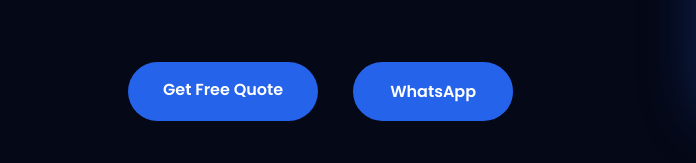
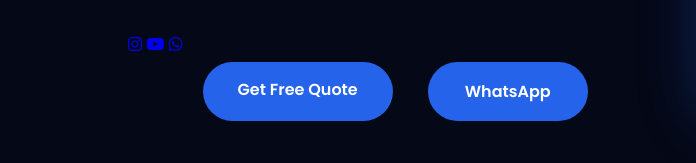
Before and after one commit to sainbharat474-coder/bharat-digital-solutions, a plain HTML site: page index.html in a window 1280 px wide. Shown: the part 637-800 px from the top of the page, 0-696 px from the left. Drawn offline with Linux system fonts and the light colour scheme; grey boxes are pictures that could not be loaded.

Commit message:
Update index.html

```diff
--- a/index.html
+++ b/index.html
@@ -73,6 +73,21 @@
         </p>
 
         <div class="hero-buttons">
+             <div class="hero-social">
+
+<a href="https://www.instagram.com/bs_digital_solution" target="_blank">
+<i class="fab fa-instagram"></i>
+</a>
+
+<a href="https://www.youtube.com/@bsdigitalsolutions-q3b" target="_blank">
+<i class="fab fa-youtube"></i>
+</a>
+
+<a href="https://wa.me/919875729568" target="_blank">
+<i class="fab fa-whatsapp"></i>
+</a>
+
+</div>
             <a href="#contact" class="btn">Get Free Quote</a>
 
             <a href="https://wa.me/919875729568"
```
